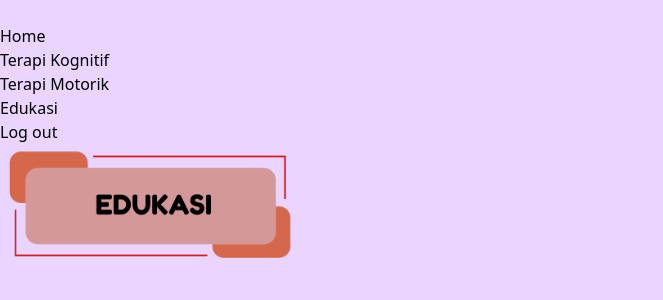
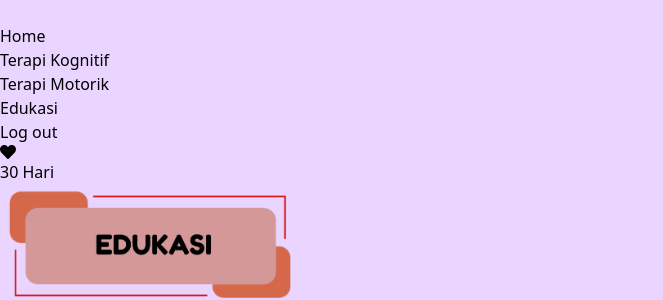
Before and after one commit to Yudann/tracker-str, a Next.js app: page /edukasi in a window 1280 px wide. Shown: the top 300 px of the page, without its empty margins (0-663 px from the left). Built offline with nearby package versions, Linux system fonts and the light colour scheme.

Commit message:
style: update navbar style

```diff
--- a/src/components/Navbar/index.tsx
+++ b/src/components/Navbar/index.tsx
@@ -1,10 +1,14 @@
+import { FaHeart } from "react-icons/fa";
 import HamburgerMenu from "../HamburgerMenu";
 
 export default function Navbar() {
   return (
     <nav className="fixed z-[99] backdrop-blur-sm top-0 right-0 left-0 px-4 py-5 flex items-center justify-between">
       <HamburgerMenu />
-      <div className="h-5 w-5 bg-black rounded-full"></div>
+      <div className="flex items-center gap-2">
+        <FaHeart className="fill-red-600" />
+        30 Hari
+      </div>
     </nav>
   );
 }
```
